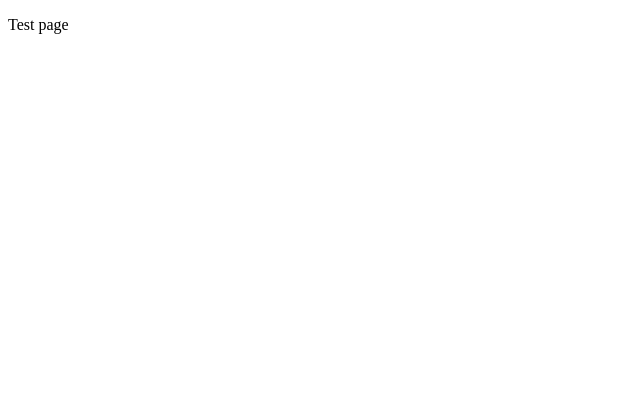
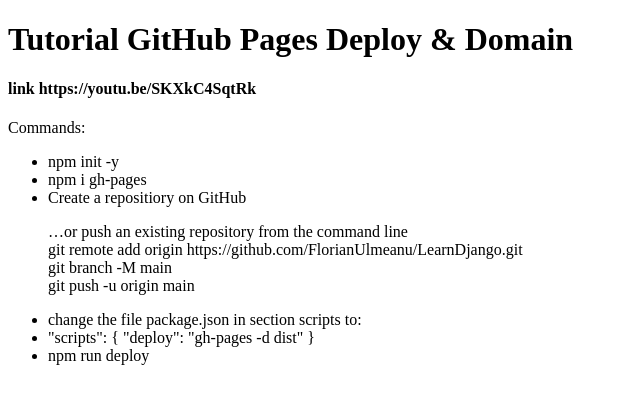
Before and after one commit to FlorianUlmeanu/Learning_Django, a website: page dist/index.html in a window 1280 px wide. Shown: the whole page, without its empty margins (0-640 px from the left). Drawn offline with Linux system fonts and the light colour scheme.

Commit message:
'addded_commands'

```diff
--- a/dist/index.html
+++ b/dist/index.html
@@ -7,6 +7,23 @@
     <title>Florian learning Django</title>
 </head>
 <body>
-    <p>Test page</p>
+    <h1>Tutorial GitHub Pages Deploy & Domain</h1>
+    <h4> link https://youtu.be/SKXkC4SqtRk </h4>
+    <p>Commands:</p>
+    <ul>
+        <li>npm init -y</li>
+        <li>npm i gh-pages</li>
+        <li>Create a repositiory on GitHub</li>
+        <p>…or push an existing repository from the command line<br>
+            git remote add origin https://github.com/FlorianUlmeanu/LearnDjango.git<br>
+            git branch -M main<br>
+            git push -u origin main<br>
+        <li>change the file package.json in section scripts to:</li>
+        <li> "scripts": {
+            "deploy": "gh-pages -d dist"
+          }</li>
+        <li>npm run deploy</li>
+
+    </ul>
 </body>
 </html>
--- a/package.json
+++ b/package.json
@@ -8,7 +8,7 @@
   },
   "repository": {
     "type": "git",
-    "url": "git+https://github.com/FlorianUlmeanu/LearnDjango.git"
+    "url": "git+https://github.com/FlorianUlmeanu/Learning_Django.git"
   },
   "keywords": [],
   "author": "",
```
